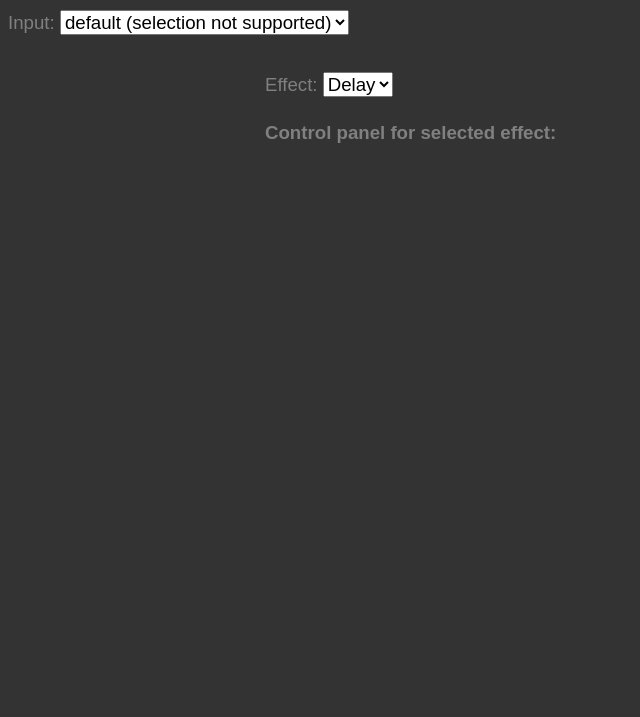
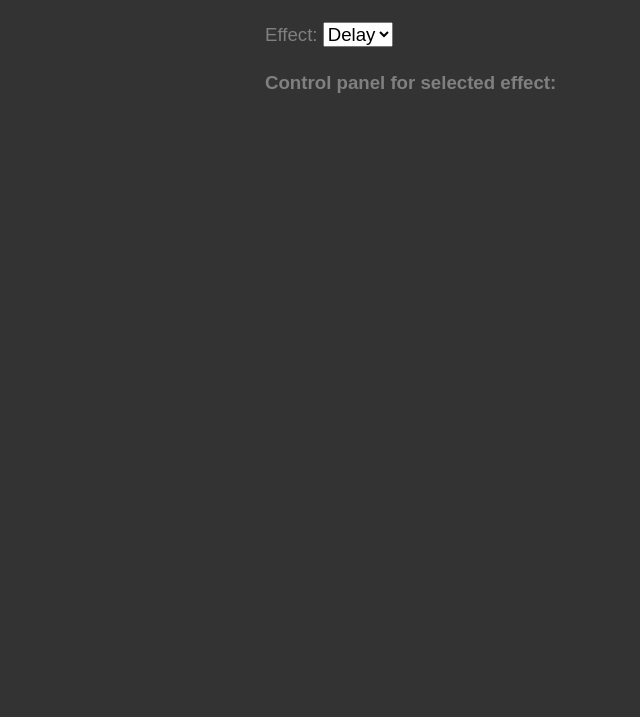
Before and after one commit to Whelpley/audio-fx-playground, a plain HTML site: page index_simple.html in a window 1280 px wide. Shown: the part 83-800 px from the top of the page, without its empty margins (0-640 px from the left). Drawn offline with Linux system fonts and the light colour scheme; no server answers.

Commit message:
Cull audio input select box

```diff
--- a/index_simple.html
+++ b/index_simple.html
@@ -25,11 +25,11 @@
 
 	<h1>Listen to your voice!</h1>
 
-	<div>Input:
+	<!--<div>Input:
 		<select id="audioinput" onchange="changeInput(this.selectedIndex);">
 			<option>default (selection not supported)</option>
 		</select>
-	</div>
+	</div>-->
 
 	<div id="arranger">
 		<!--Radio select for visualization options-->
```
